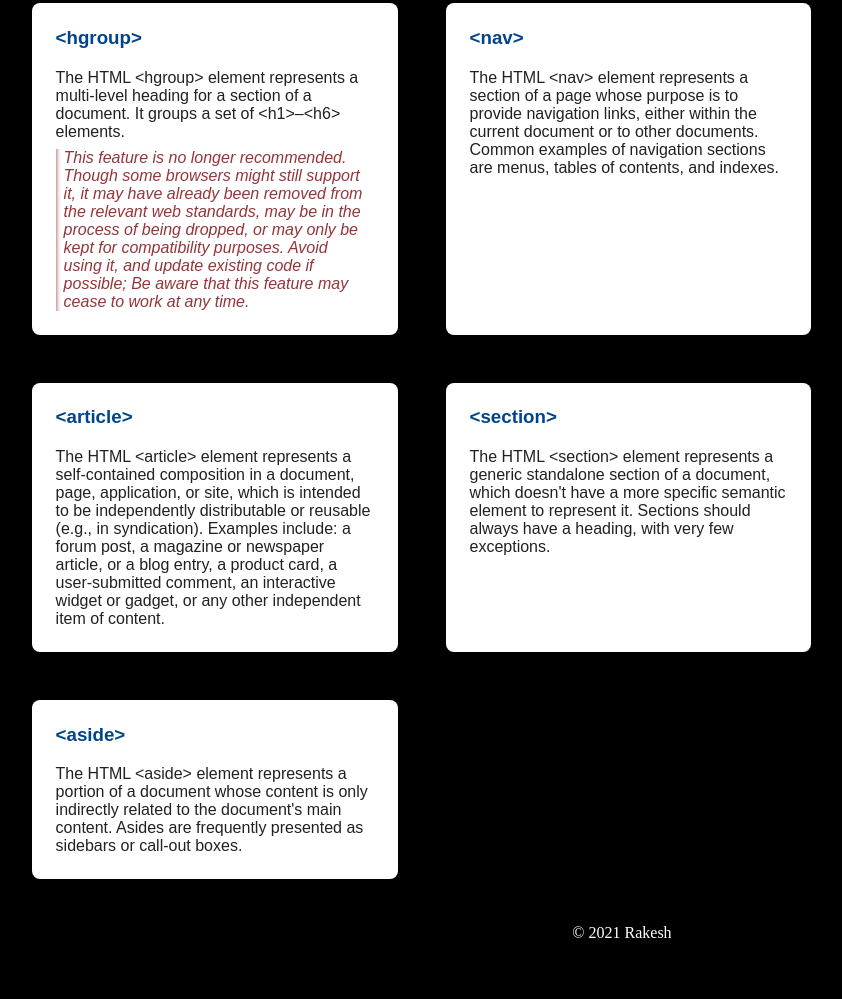
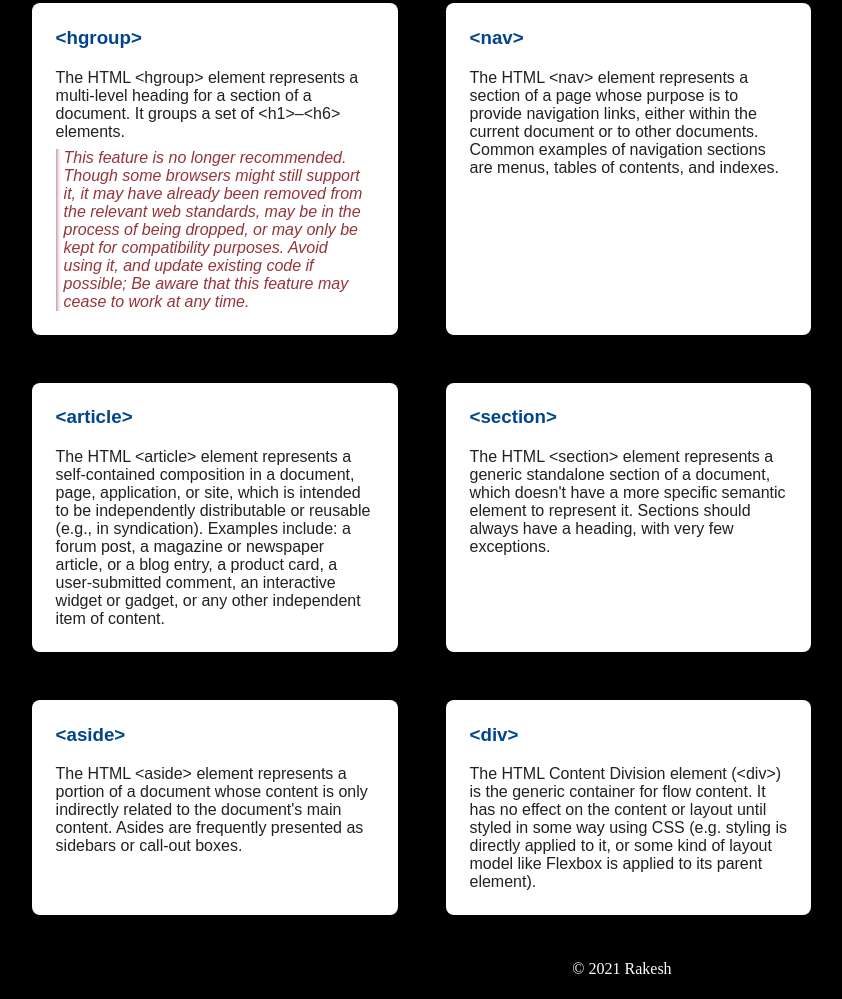
Before and after one commit to RakeshSeervi/silver-fiesta, a plain HTML site: page a1/a1.html in a window 1280 px wide. Shown: the part 354-1353 px from the top of the page, without its empty margins (18-860 px from the left). Before the commit the page ends 1317 px from the top, so only its background shows below. Drawn offline with Linux system fonts and the light colour scheme.

Commit message:
added div element

```diff
--- a/a1/a1.html
+++ b/a1/a1.html
@@ -16,7 +16,8 @@
         </nav>
     </header>
 
-    <main style="display:flex; flex-wrap:wrap;">
+    <main>
+        <div style="display:flex; flex-wrap:wrap;">
             <article class="element">
                 <h3><a href="https://developer.mozilla.org/en-US/docs/Web/HTML/Element/header" class="tag">header</a></h3>
                 <section>
@@ -70,6 +71,15 @@
                     The HTML <span class="tag">aside</span> element represents a portion of a document whose content is only indirectly related to the document's main content. Asides are frequently presented as sidebars or call-out boxes.
                 </section>
             </article>
+
+            <article class="element">
+                <h3><a href="https://developer.mozilla.org/en-US/docs/Web/HTML/Element/div" class="tag">div</a></h3>
+                <section>
+                    The HTML Content Division element (<span class="tag">div</span>) is the generic container for flow content. It has no effect on the content or layout until styled in some way using CSS (e.g. styling is directly applied to it, or some kind of layout model like Flexbox is applied to its parent element).
+                </section>
+            </article>
+
+        </div>
     </main>
 
     <footer>
```
Also changed, not shown: index.html (+5 -2 lines). Lines whose indentation alone changed are shown as unchanged.
